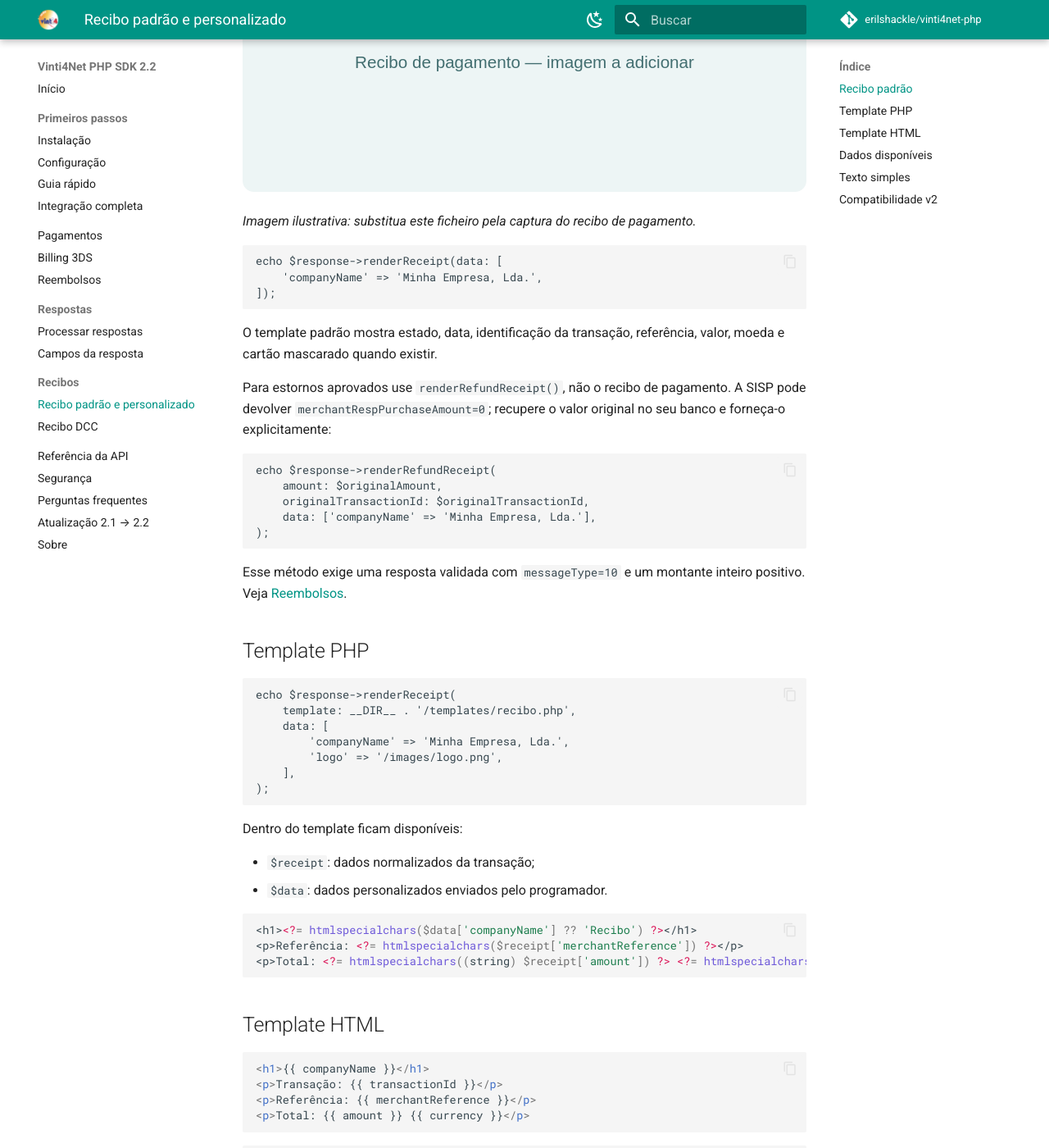
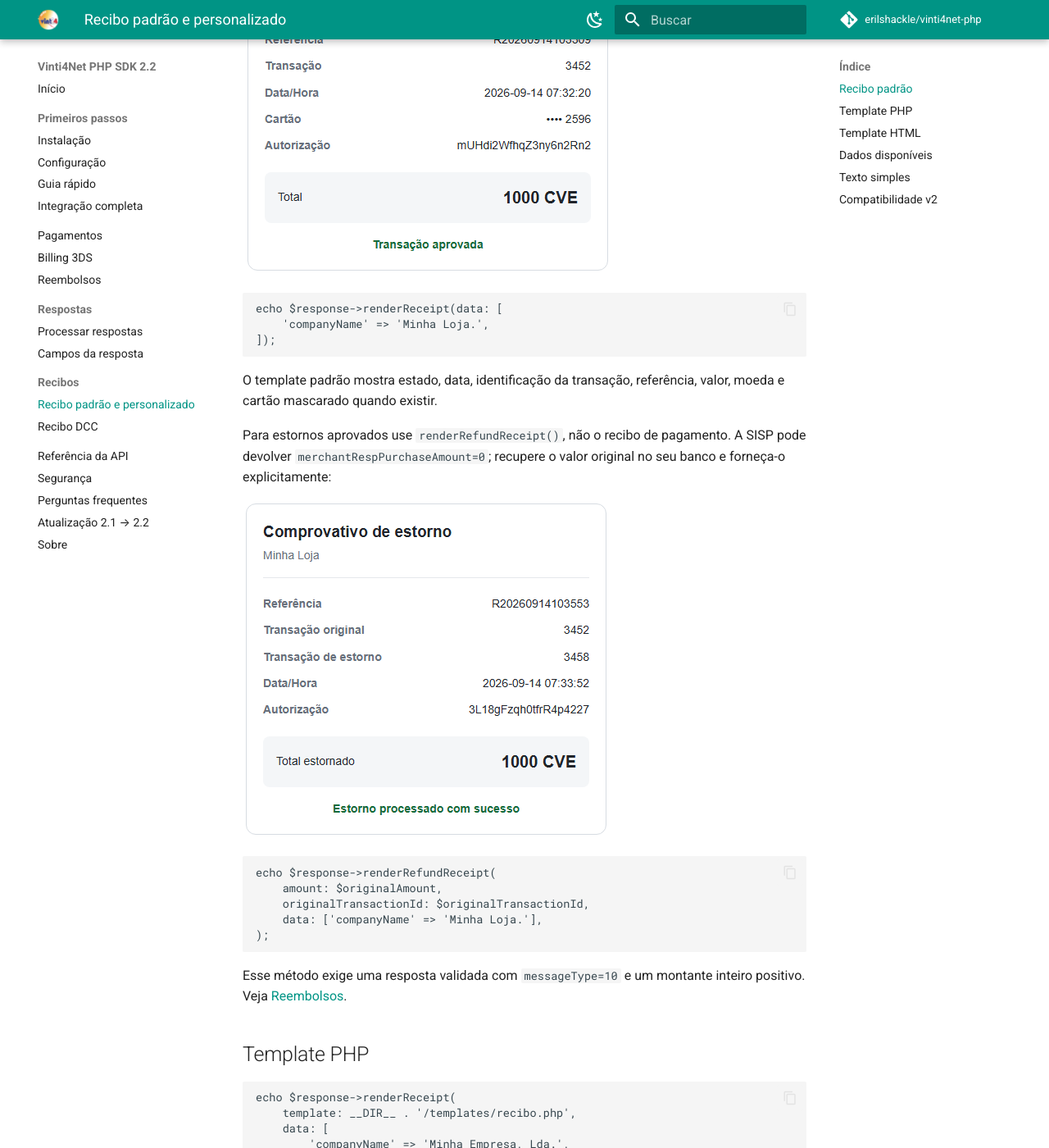
Before and after one commit to erilshackle/vinti4net-php, an MkDocs documentation site: the page built from mkdocs/receipt.md, in a window 1280 px wide and 1400 px high, scrolled down 372 px. Shown: the whole window at 82% size. Built offline with MkDocs 1.6.1 and Material for MkDocs 9.7.7, drawn with Linux system fonts in a browser that asks for light colours; comment, search, counter and statistics services are not loaded.

Commit message:
feat: Add new receipt and payment form images; update documentation to reflect changes

````diff
--- a/mkdocs/receipt.md
+++ b/mkdocs/receipt.md
@@ -4,13 +4,11 @@ Os recibos são gerados a partir de um `Vinti4Response` já processado.
 
 ## Recibo padrão
 
-![Exemplo do recibo de pagamento](assets/recibo-pagamento.svg)
-
-*Imagem ilustrativa: substitua este ficheiro pela captura do recibo de pagamento.*
+![Exemplo do recibo de pagamento](assets/recibo-pagamento.png)
 
 ```php
 echo $response->renderReceipt(data: [
-    'companyName' => 'Minha Empresa, Lda.',
+    'companyName' => 'Minha Loja.',
 ]);
 ```
 
@@ -18,11 +16,13 @@ O template padrão mostra estado, data, identificação da transação, referên
 
 Para estornos aprovados use `renderRefundReceipt()`, não o recibo de pagamento. A SISP pode devolver `merchantRespPurchaseAmount=0`; recupere o valor original no seu banco e forneça-o explicitamente:
 
+![Exemplo do recibo de Devolução](assets/recibo-estorno.png)
+
 ```php
 echo $response->renderRefundReceipt(
     amount: $originalAmount,
     originalTransactionId: $originalTransactionId,
-    data: ['companyName' => 'Minha Empresa, Lda.'],
+    data: ['companyName' => 'Minha Loja.'],
 );
 ```
 
````
Also changed, not shown: mkdocs/dcc.md (+1 -2 lines), mkdocs/faq.md (+1 -1 lines), mkdocs/payments.md (+1 -3 lines), mkdocs/assets/formulario-pagamento.png (added), mkdocs/assets/recibo-dcc.png (added), mkdocs/assets/recibo-estorno.png (added), mkdocs/assets/recibo-pagamento.png (added).
